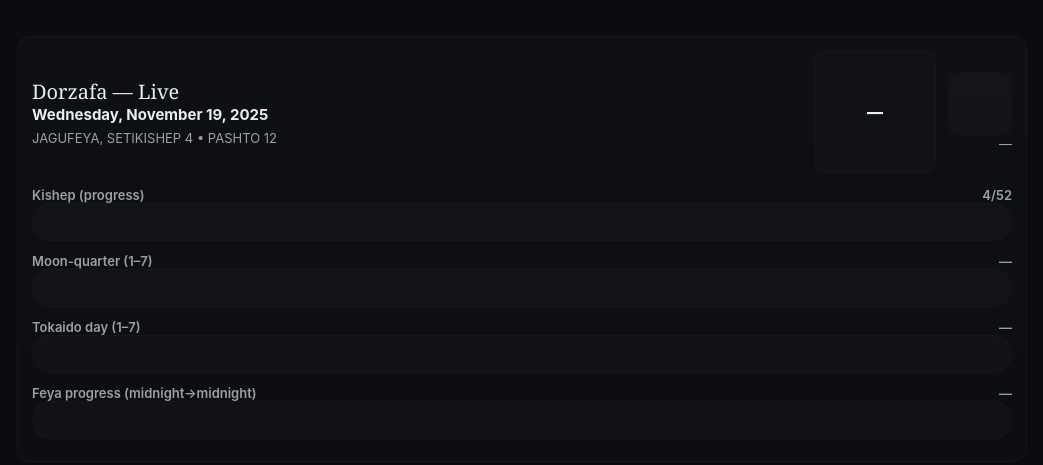
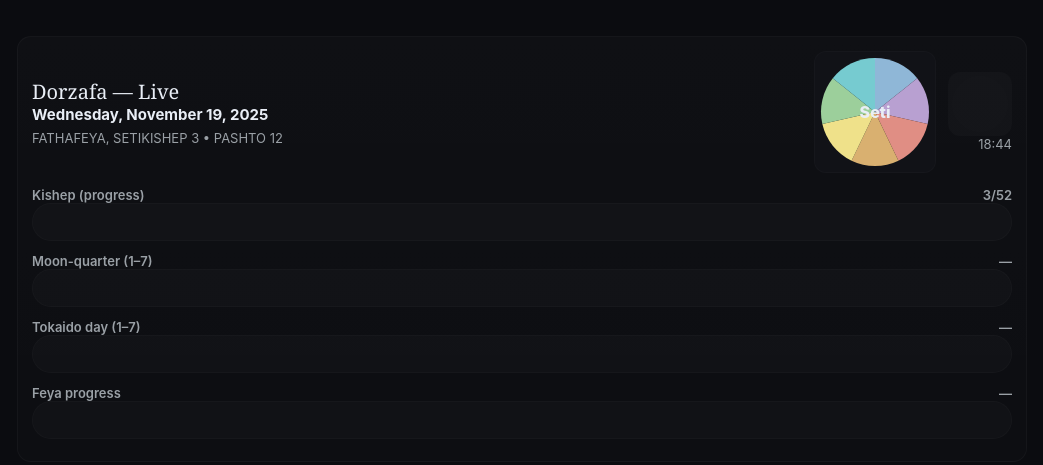
Before and after one commit to calebnhdavidson/DORZAFA, a plain HTML site: page index.html in a window 1280 px wide. Shown: the whole page, without its empty margins (118-1161 px from the left). Drawn offline with Linux system fonts and the light colour scheme.

Commit message:
Update index.html

```diff
--- a/index.html
+++ b/index.html
@@ -30,20 +30,7 @@ header{display:flex;justify-content:space-between;align-items:center;gap:12px}
 .fill{height:100%;width:0%;display:flex;align-items:center;justify-content:center;color:#000;font-weight:800;transition:width .45s ease;padding:0 8px}
 .feyaRow{display:flex;gap:8px;margin-top:8px;flex-wrap:wrap}
 .feyaChip{background:rgba(255,255,255,0.03);padding:6px 8px;border-radius:999px;font-size:12px;color:var(--muted)}
-.gridWrap{margin-top:14px}
-.gridTitle{display:flex;justify-content:space-between;align-items:center;color:var(--muted);margin-bottom:8px}
-.weekHeader{display:grid;grid-template-columns:repeat(7,1fr);gap:6px;margin-bottom:6px}
-.weekHeader div{text-align:center;color:var(--muted);font-weight:700;font-size:12px}
-.grid{display:grid;grid-template-columns:repeat(7,1fr);gap:6px}
-.dayCell{background:rgba(255,255,255,0.02);border-radius:8px;padding:8px;text-align:center;min-height:56px;box-sizing:border-box;border:1px solid rgba(255,255,255,0.02)}
-.dayNum{font-weight:800}
-.dayGreg{font-size:12px;color:var(--muted);margin-top:6px}
-.past{opacity:0.45}
-.today{outline:2px solid #fff;border-radius:8px}
-.future{opacity:0.9}
-.legend{display:flex;gap:8px;margin-top:12px;flex-wrap:wrap;color:var(--muted);font-size:13px}
-.sw{width:14px;height:9px;border-radius:3px}
-@media(max-width:700px){ .wrap{padding:12px} .pieWrap{width:92px;height:92px} .dayCell{min-height:44px;padding:6px} .track{height:30px} }
+@media(max-width:700px){ .pieWrap{width:92px;height:92px} .track{height:30px} }
 </style>
 </head>
 <body>
@@ -60,7 +47,7 @@ header{display:flex;justify-content:space-between;align-items:center;gap:12px}
       <div class="pieCenter" id="pieCenter">—</div>
     </div>
     <div style="display:flex;flex-direction:column;align-items:flex-end">
-      <div class="moonBox" id="moonBox" title="Moon phase"></div>
+      <div class="moonBox" id="moonBox"></div>
       <div class="clock" id="liveClock">—</div>
     </div>
   </div>
@@ -80,7 +67,7 @@ header{display:flex;justify-content:space-between;align-items:center;gap:12px}
     <div class="track"><div id="k3fill" class="fill"></div></div>
   </div>
   <div>
-    <div class="barLabel"><div>Feya progress (midnight→midnight)</div><div id="dayLabel">—</div></div>
+    <div class="barLabel"><div>Feya progress</div><div id="dayLabel">—</div></div>
     <div class="track"><div id="dayFill" class="fill"></div></div>
     <div class="feyaRow" id="feyaRow"></div>
   </div>
@@ -88,56 +75,87 @@ header{display:flex;justify-content:space-between;align-items:center;gap:12px}
 </div>
 
 <script>
-setTimeout(()=>{
 const STARTS = [
-  { name:"FATHAKISHEP", short:"Fatha", mmdd:"06-14", color:getComputedStyle(document.documentElement).getPropertyValue('--fatha').trim() },
-  { name:"JAGUKISHEP", short:"Jagu", mmdd:"08-05", color:getComputedStyle(document.documentElement).getPropertyValue('--jagu').trim() },
-  { name:"MOSFAKISHEP", short:"Mosfa", mmdd:"09-26", color:getComputedStyle(document.documentElement).getPropertyValue('--mosfa').trim() },
-  { name:"SETIKISHEP", short:"Seti", mmdd:"11-17", color:getComputedStyle(document.documentElement).getPropertyValue('--seti').trim() },
-  { name:"LATHUKISHEP", short:"Lathu", mmdd:"01-08", color:getComputedStyle(document.documentElement).getPropertyValue('--lathu').trim() },
-  { name:"KEPTAKISHEP", short:"Kepta", mmdd:"03-01", color:getComputedStyle(document.documentElement).getPropertyValue('--kepta').trim() },
-  { name:"VOMJAKISHEP", short:"Vomja", mmdd:"04-22", color:getComputedStyle(document.documentElement).getPropertyValue('--vomja').trim() }
+  {name:"FATHAKISHEP",short:"Fatha",mmdd:"06-14",color:getComputedStyle(document.documentElement).getPropertyValue('--fatha').trim()},
+  {name:"JAGUKISHEP",short:"Jagu",mmdd:"08-05",color:getComputedStyle(document.documentElement).getPropertyValue('--jagu').trim()},
+  {name:"MOSFAKISHEP",short:"Mosfa",mmdd:"09-26",color:getComputedStyle(document.documentElement).getPropertyValue('--mosfa').trim()},
+  {name:"SETIKISHEP",short:"Seti",mmdd:"11-17",color:getComputedStyle(document.documentElement).getPropertyValue('--seti').trim()},
+  {name:"LATHUKISHEP",short:"Lathu",mmdd:"01-08",color:getComputedStyle(document.documentElement).getPropertyValue('--lathu').trim()},
+  {name:"KEPTAKISHEP",short:"Kepta",mmdd:"03-01",color:getComputedStyle(document.documentElement).getPropertyValue('--kepta').trim()},
+  {name:"VOMJAKISHEP",short:"Vomja",mmdd:"04-22",color:getComputedStyle(document.documentElement).getPropertyValue('--vomja').trim()}
 ];
 const feyaNames = ["FATHAFEYA","JAGUFEYA","MOSFAFEYA","SETIFEYA","LATHUFEYA","KEPTAFEYA","VOMJAFEYA"];
-const PHX = { tzOffset:-7 };
+const PHX = {tzOffset:-7};
 const msDay = 24*60*60*1000;
+const SYNODIC = 29.530588853;
+
 function phoenixMidnight(y,m,d){ return new Date(Date.UTC(y,m-1,d,0,0,0)-(PHX.tzOffset*3600*1000)); }
+function toJulian(d){ return d.getTime()/86400000 + 2440587.5; }
+function moonInfo(d){ const jd=toJulian(d); const age=((jd-2451550.1)%SYNODIC+SYNODIC)%SYNODIC; const phase=age/SYNODIC; const illum=(1-Math.cos(2*Math.PI*phase))/2; return {phase,illum,age}; }
 
-function buildCandidateStarts(refYear){ const list=[]; for(const y of [refYear-1,refYear,refYear+1]){ for(const s of STARTS){ const [m,d]=s.mmdd.split('-').map(Number); list.push({name:s.name,short:s.short,color:s.color,start:phoenixMidnight(y,m,d)}); } } list.sort((a,b)=>a.start-b.start); return list; }
+function buildCandidateStarts(refYear){
+  const list=[];
+  for(const y of [refYear-1,refYear,refYear+1]){
+    for(const s of STARTS){
+      const [m,d]=s.mmdd.split('-').map(Number);
+      list.push({name:s.name,short:s.short,color:s.color,start:phoenixMidnight(y,m,d)});
+    }
+  }
+  list.sort((a,b)=>a.start-b.start);
+  return list;
+}
 
-function findCurrentKishep(nowPhoenix){
-  const candidates=buildCandidateStarts(nowPhoenix.getFullYear());
+function findCurrentKishep(now){
+  const candidates=buildCandidateStarts(now.getFullYear());
   let lastIdx=0;
-  for(let i=0;i<candidates.length;i++) if(candidates[i].start.getTime()<=nowPhoenix.getTime()) lastIdx=i;
+  for(let i=0;i<candidates.length;i++) if(candidates[i].start<=now) lastIdx=i;
   const seq=[]; for(let i=0;i<8;i++) seq.push(candidates[(lastIdx+i)%candidates.length]);
   let currentIndex=0;
-  for(let i=0;i<seq.length-1;i++) if(nowPhoenix.getTime()>=seq[i].start.getTime() && nowPhoenix.getTime()<seq[i+1].start.getTime()) currentIndex=i;
+  for(let i=0;i<seq.length-1;i++) if(now>=seq[i].start && now<seq[i+1].start) currentIndex=i;
   const kishepStart=seq[currentIndex].start;
   const kishepEnd=seq[(currentIndex+1)%seq.length].start;
-  return {kishepStart,kishepEnd,kishepObj:seq[currentIndex],currentIndex};
+  return {kishepStart,kishepEnd,kishepObj:seq[currentIndex]};
 }
 
 function updateAll(){
-  const sysNow=new Date();
-  const phoenixNow=new Date(sysNow.getTime()-(PHX.tzOffset*3600*1000));
-  const todayPhoenix=phoenixMidnight(phoenixNow.getFullYear(),phoenixNow.getMonth()+1,phoenixNow.getDate());
-  const cur=findCurrentKishep(todayPhoenix);
-  let dayInKishep=Math.floor((todayPhoenix.getTime()-cur.kishepStart.getTime())/msDay)+1;
-  if(dayInKishep<1) dayInKishep=1; if(dayInKishep>52) dayInKishep=52;
-  const startFeyaIndex=5;
-  const feyaIndex=(startFeyaIndex+(dayInKishep-1))%7;
+  const now=new Date();
+  const phoenixNow=new Date(now.getTime()-(PHX.tzOffset*3600*1000));
+  const cur=findCurrentKishep(phoenixNow);
+  let day=Math.floor((phoenixNow-cur.kishepStart)/msDay)+1; if(day<1) day=1;if(day>52) day=52;
+  const feyaIndex=(5+(day-1))%7;
   const feyaName=feyaNames[feyaIndex];
-  const kishepYear=sysNow.getFullYear()-2014+1;
+  const kishepYear=phoenixNow.getFullYear()-2014+1;
 
-  document.getElementById('gregLine').textContent=sysNow.toLocaleDateString(undefined,{weekday:'long', year:'numeric', month:'long', day:'numeric'});
-  document.getElementById('pashoLine').textContent=`${feyaName}, ${cur.kishepObj.name} ${dayInKishep} • PASHTO ${kishepYear}`;
-  document.getElementById('k1label').textContent=`${dayInKishep}/52`;
-  document.getElementById('k1fill').style.width=`${(dayInKishep/52*100).toFixed(1)}%`;
+  document.getElementById('gregLine').textContent=now.toLocaleDateString(undefined,{weekday:'long',year:'numeric',month:'long',day:'numeric'});
+  document.getElementById('pashoLine').textContent=`${feyaName}, ${cur.kishepObj.name} ${day} • PASHTO ${kishepYear}`;
+
+  document.getElementById('k1label').textContent=`${day}/52`;
+  document.getElementById('k1fill').style.width=`${(day/52*100).toFixed(1)}%`;
+
+  const moon=document.getElementById('moonBox');
+  const mi=moonInfo(now);
+  moon.innerHTML=`<svg viewBox="0 0 36 36" xmlns="http://www.w3.org/2000/svg"><circle cx="18" cy="18" r="16" fill="white" fill-opacity="${mi.illum}"/></svg>`;
+
+  document.getElementById('liveClock').textContent=now.toLocaleTimeString([], {hour:'2-digit',minute:'2-digit',hour12:false});
+
+  // Pie slices
+  const svg=document.getElementById('pie'); svg.innerHTML='';
+  const r=54,slices=7,step=360/slices;
+  for(let i=0;i<slices;i++){
+    const sa=-90+i*step, ea=sa+step;
+    const x1=r*Math.cos(sa*Math.PI/180), y1=r*Math.sin(sa*Math.PI/180);
+    const x2=r*Math.cos(ea*Math.PI/180), y2=r*Math.sin(ea*Math.PI/180);
+    const d=`M0 0 L${x1} ${y1} A${r} ${r} 0 0 1 ${x2} ${y2} Z`;
+    const path=document.createElementNS("http://www.w3.org/2000/svg","path");
+    path.setAttribute("d",d);
+    path.setAttribute("fill",STARTS[i].color);
+    svg.appendChild(path);
+  }
+  document.getElementById('pieCenter').textContent=cur.kishepObj.short;
 }
 
 updateAll();
 setInterval(updateAll,1000);
-},10);
 </script>
 
 </body>
```
